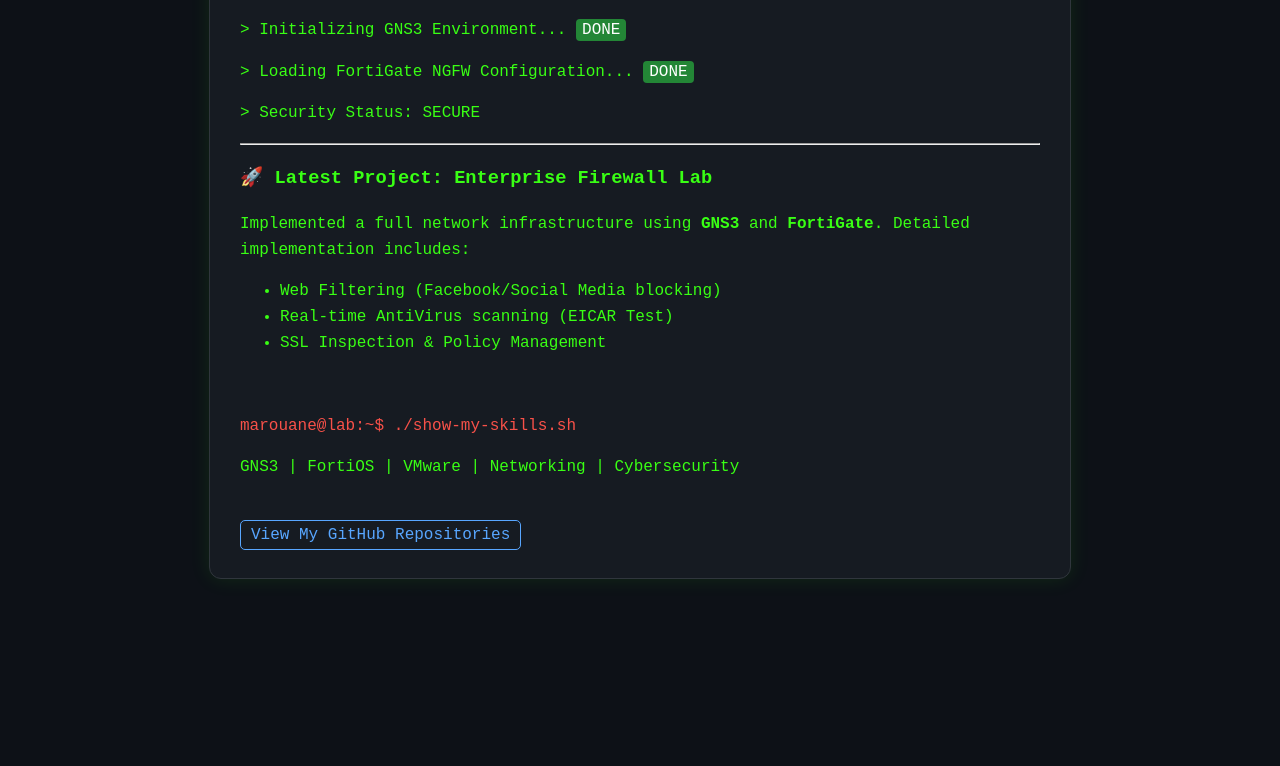
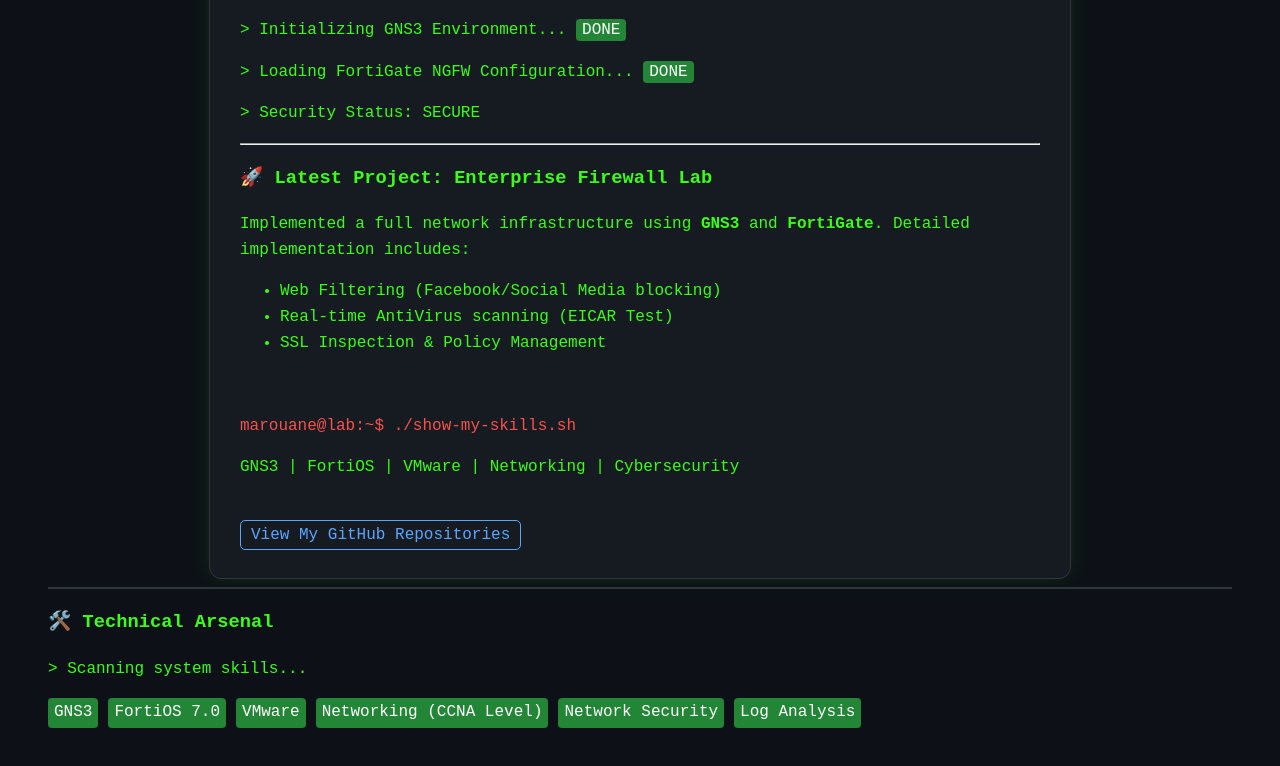
Before and after one commit to marouaneharrari2-design/marouaneharrari2-design.github.io, a plain HTML site: page index.html in a window 1280 px wide. Shown: the part 166-932 px from the top of the page. Before the commit the page ends 800 px from the top, so only its background shows below. Drawn offline with Linux system fonts and the light colour scheme.

Commit message:
Update index.html

```diff
--- a/index.html
+++ b/index.html
@@ -35,3 +35,14 @@
     </div>
 </body>
 </html>
+<hr style="border: 0.5px solid #30363d;">
+<h3>🛠️ Technical Arsenal</h3>
+<p>> Scanning system skills...</p>
+<div style="display: flex; gap: 10px; flex-wrap: wrap;">
+    <span class="highlight">GNS3</span>
+    <span class="highlight">FortiOS 7.0</span>
+    <span class="highlight">VMware</span>
+    <span class="highlight">Networking (CCNA Level)</span>
+    <span class="highlight">Network Security</span>
+    <span class="highlight">Log Analysis</span>
+</div>
```
